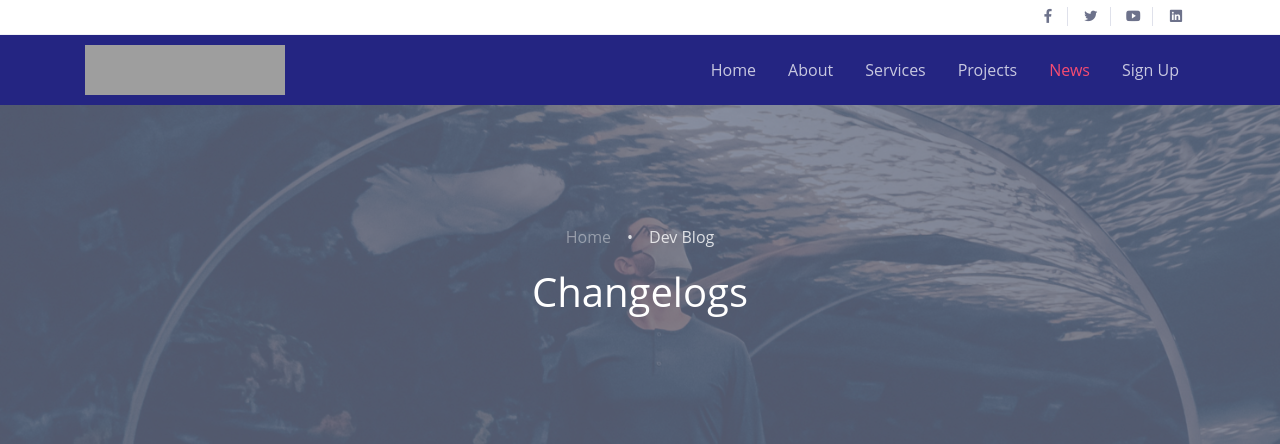
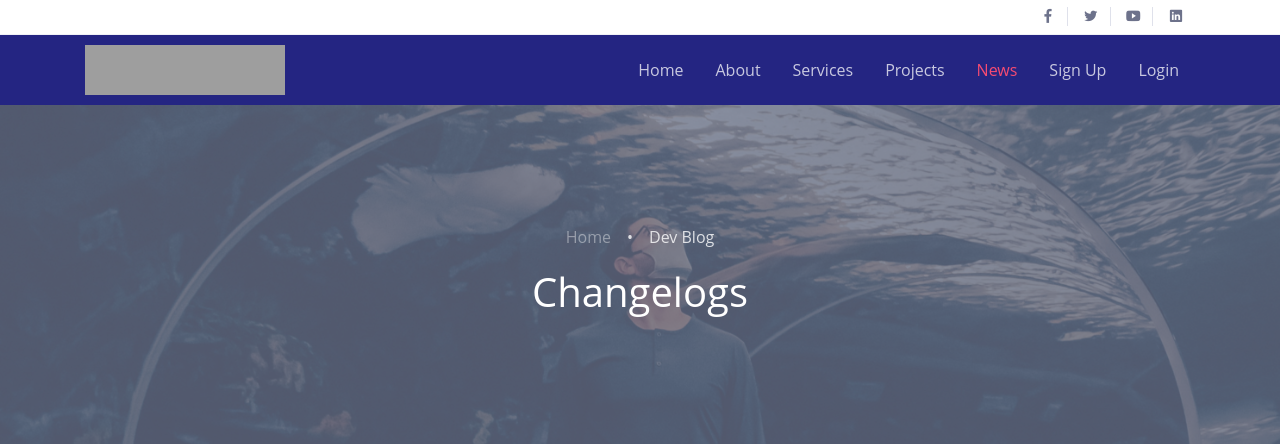
Before and after one commit to chingpoi/Cashark-Project, a Django app: page /Login/Blog/ in a window 1280 px wide. Shown: the top 444 px of the page. Run offline with Django 3.2, Linux system fonts and the light colour scheme; some libraries are stand-ins or nearby versions; some web fonts are replaced; grey boxes are pictures that could not be loaded.

Commit message:
Added login button

```diff
--- a/CasharkProject/CasharkApp/Templates/about.html
+++ b/CasharkProject/CasharkApp/Templates/about.html
@@ -75,6 +75,9 @@
             {% if request.session.FirstName == None %}
             <li class="nav-item">
               <a href="{% url 'CasharkApp:Contact' %}" class="nav-link">Sign Up</a>
+            </li>
+            <li class="nav-item">
+              <a href="{% url 'CasharkApp:Login' %}" class="nav-link">Login</a>
             </li>
             {% else %}
             <li class="nav-item">
--- a/CasharkProject/CasharkApp/Templates/blog-single.html
+++ b/CasharkProject/CasharkApp/Templates/blog-single.html
@@ -75,6 +75,9 @@
             {% if request.session.FirstName == None %}
             <li class="nav-item">
               <a href="{% url 'CasharkApp:Contact' %}" class="nav-link">Sign Up</a>
+            </li>
+            <li class="nav-item">
+              <a href="{% url 'CasharkApp:Login' %}" class="nav-link">Login</a>
             </li>
             {% else %}
             <li class="nav-item">
--- a/CasharkProject/CasharkApp/Templates/blog.html
+++ b/CasharkProject/CasharkApp/Templates/blog.html
@@ -75,6 +75,9 @@
             {% if request.session.FirstName == None %}
             <li class="nav-item">
               <a href="{% url 'CasharkApp:Contact' %}" class="nav-link">Sign Up</a>
+            </li>
+            <li class="nav-item">
+              <a href="{% url 'CasharkApp:Login' %}" class="nav-link">Login</a>
             </li>
             {% else %}
             <li class="nav-item">
--- a/CasharkProject/CasharkApp/Templates/contact.html
+++ b/CasharkProject/CasharkApp/Templates/contact.html
@@ -75,6 +75,9 @@
             {% if request.session.FirstName == None %}
             <li class="nav-item">
               <a href="{% url 'CasharkApp:Contact' %}" class="nav-link">Sign Up</a>
+            </li>
+            <li class="nav-item">
+              <a href="{% url 'CasharkApp:Login' %}" class="nav-link">Login</a>
             </li>
             {% else %}
             <li class="nav-item">
--- a/CasharkProject/CasharkApp/Templates/index.html
+++ b/CasharkProject/CasharkApp/Templates/index.html
@@ -81,6 +81,9 @@
             {% if request.session.FirstName == None %}
             <li class="nav-item">
               <a href="{% url 'CasharkApp:Contact' %}" class="nav-link">Sign Up</a>
+            </li>
+            <li class="nav-item">
+              <a href="{% url 'CasharkApp:Login' %}" class="nav-link">Login</a>
             </li>
             {% else %}
             <li class="nav-item">
--- a/CasharkProject/CasharkApp/Templates/login.html
+++ b/CasharkProject/CasharkApp/Templates/login.html
@@ -72,7 +72,10 @@
             <li class="nav-item">
               <a href="{% url 'CasharkApp:Blog' %}" class="nav-link">News</a>
             </li>
-            <li class="nav-item active">
+            <li class="nav-item">
+              <a href="{% url 'CasharkApp:Contact' %}" class="nav-link">Sign Up</a>
+            </li>
+            <li class="nav-item">
               <a href="{% url 'CasharkApp:Login' %}" class="nav-link">Login</a>
             </li>
           </ul>
--- a/CasharkProject/CasharkApp/Templates/portfolio.html
+++ b/CasharkProject/CasharkApp/Templates/portfolio.html
@@ -75,6 +75,9 @@
             {% if request.session.FirstName == None %}
             <li class="nav-item">
               <a href="{% url 'CasharkApp:Contact' %}" class="nav-link">Sign Up</a>
+            </li>
+            <li class="nav-item">
+              <a href="{% url 'CasharkApp:Login' %}" class="nav-link">Login</a>
             </li>
             {% else %}
             <li class="nav-item">
--- a/CasharkProject/CasharkApp/Templates/services.html
+++ b/CasharkProject/CasharkApp/Templates/services.html
@@ -75,6 +75,9 @@
             {% if request.session.FirstName == None %}
             <li class="nav-item">
               <a href="{% url 'CasharkApp:Contact' %}" class="nav-link">Sign Up</a>
+            </li>
+            <li class="nav-item">
+              <a href="{% url 'CasharkApp:Login' %}" class="nav-link">Login</a>
             </li>
             {% else %}
             <li class="nav-item">
```
